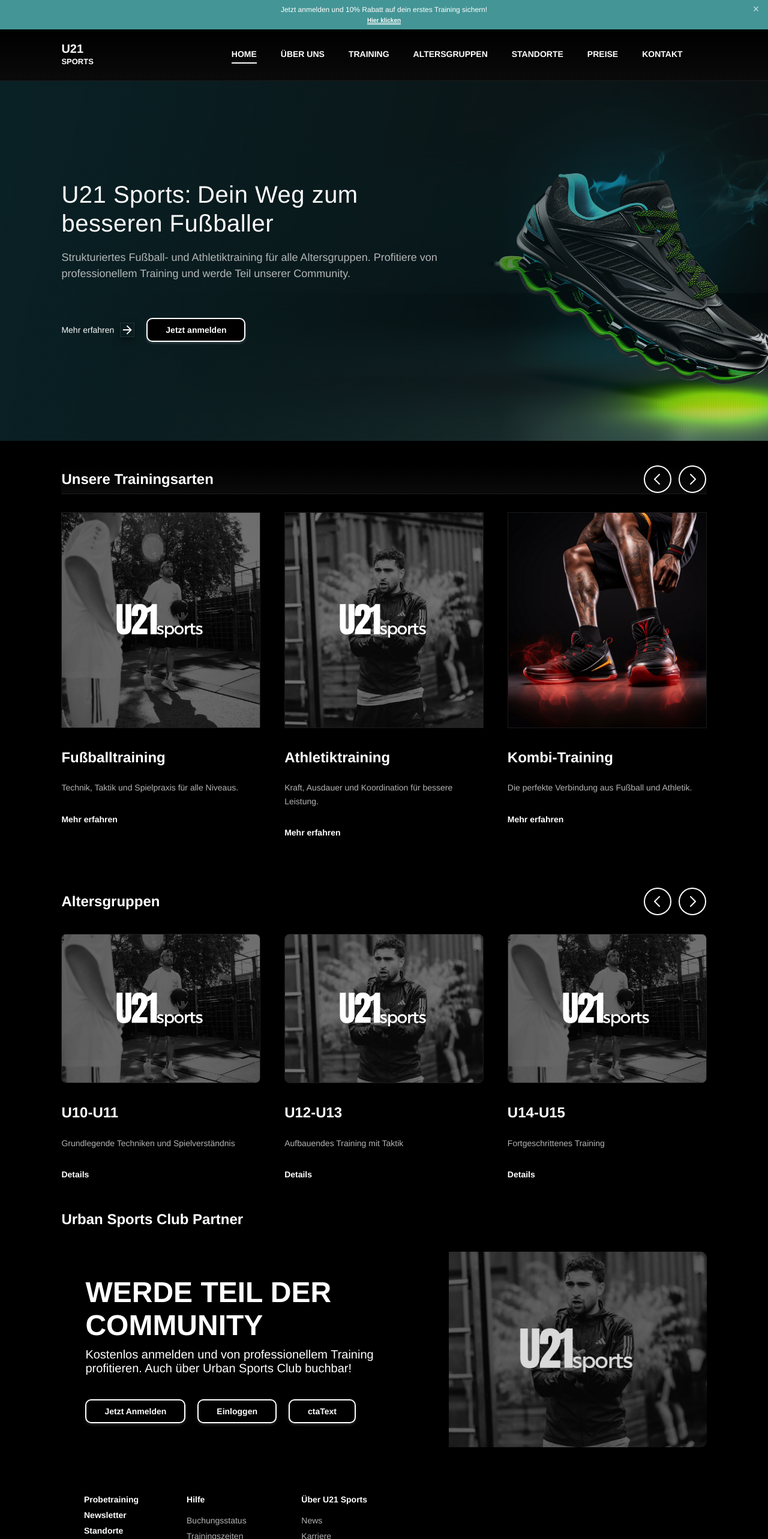
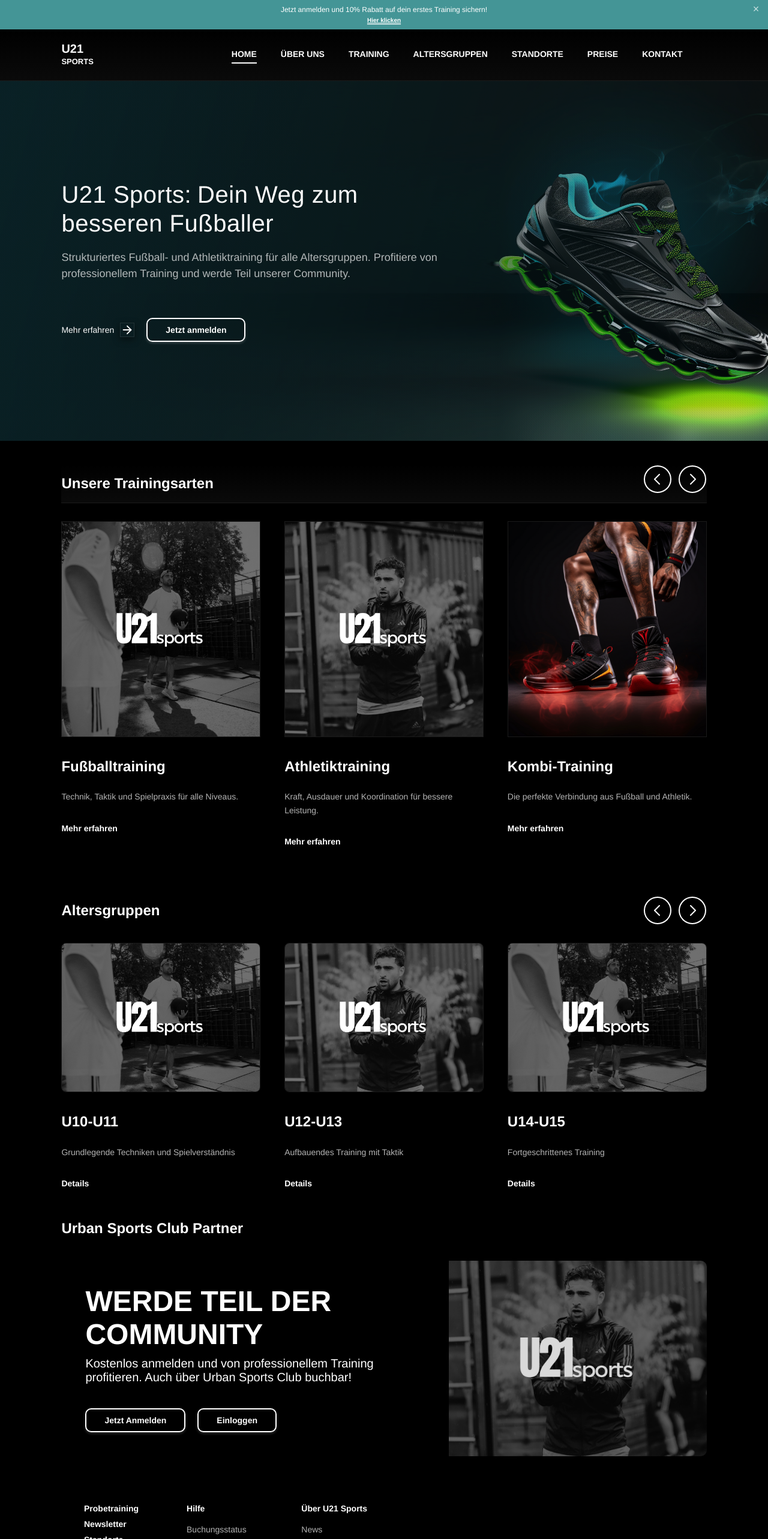
Before and after one commit to ariasabouri/u21sports, a Vue app: page / in a window 1280 px wide. Shown: the top 2566 px of the page at 60% size. Built offline with nearby package versions, Linux system fonts and the light colour scheme.

Commit message:
backup before refactoring buttons

```diff
--- a/src/components/Hero.vue
+++ b/src/components/Hero.vue
@@ -26,7 +26,8 @@
         </div>
 
         <!-- Primary CTA button using Button component -->
-        <Button v-if="ctaText" type="primary" :text="ctaText" @click="$emit('cta-click')" />
+        <Button v-if="ctaText" type="primary" background-color="transparent" :text="ctaText"
+          @click="$emit('cta-click')" />
 
         <!-- Additional slot for custom CTAs -->
         <slot name="cta"></slot>
--- a/src/components/Membership.vue
+++ b/src/components/Membership.vue
@@ -19,14 +19,13 @@
 
         <div class="banner-actions">
           <slot name="banner-actions">
-            <button class="membership-button" :style="buttonStyle" @click="$emit('join-click')">
+            <Button class="membership-button" :style="buttonStyle" @click="$emit('join-click')">
               <div class="button-text">{{ joinButtonText }}</div>
-            </button>
+            </Button>
 
-            <button class="membership-button" :style="buttonStyle" @click="$emit('signin-click')">
+            <Button class="membership-button" :style="buttonStyle" @click="$emit('signin-click')">
               <div class="button-text">{{ signinButtonText }}</div>
-            </button>
-            <Button type="primary" size="large" text="ctaText" />
+            </Button>
           </slot>
         </div>
       </div>
--- a/src/components/TrainingTypes.vue
+++ b/src/components/TrainingTypes.vue
@@ -127,6 +127,7 @@
 .navigation {
   display: flex;
   gap: 10px;
+  margin-bottom: 1em;
 }
 
 .nav-arrow {
```
